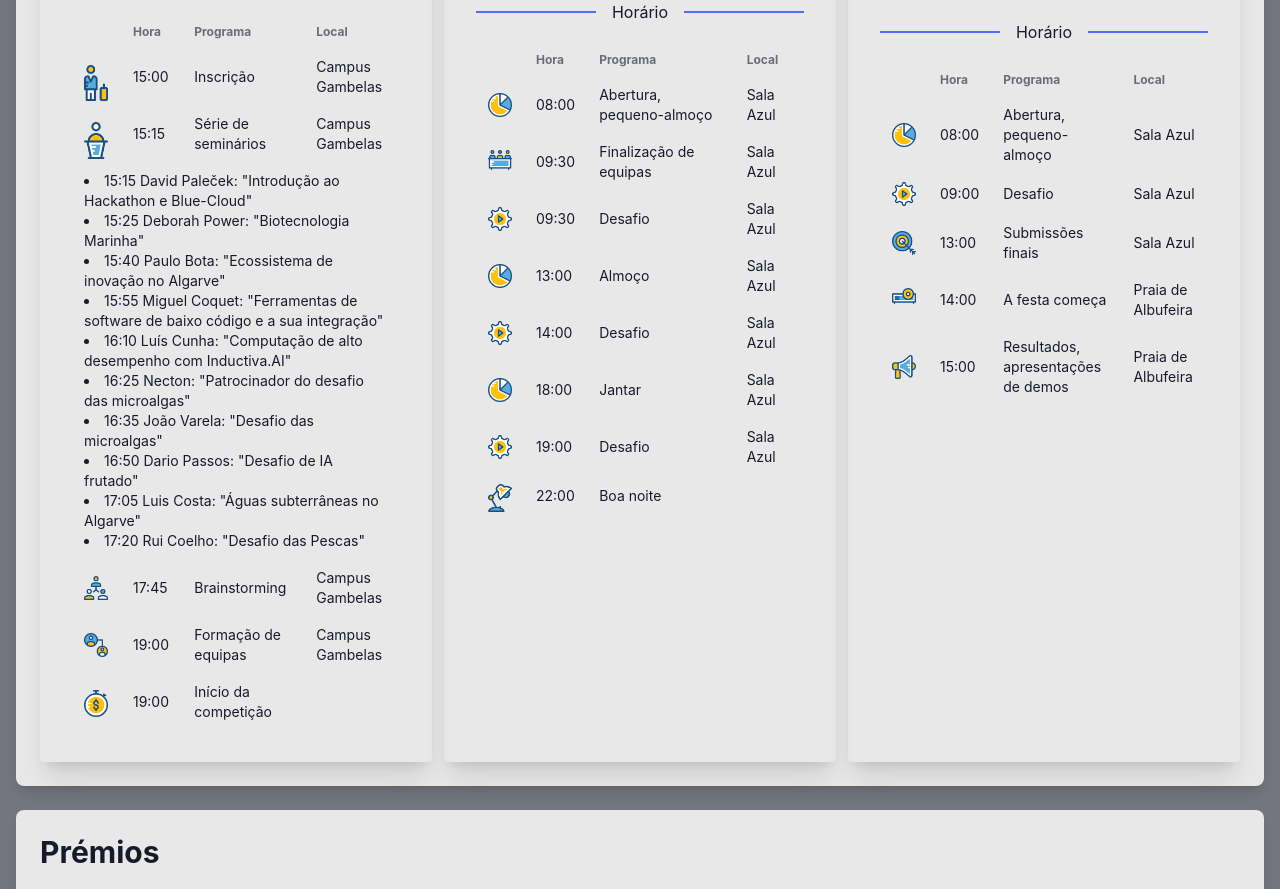
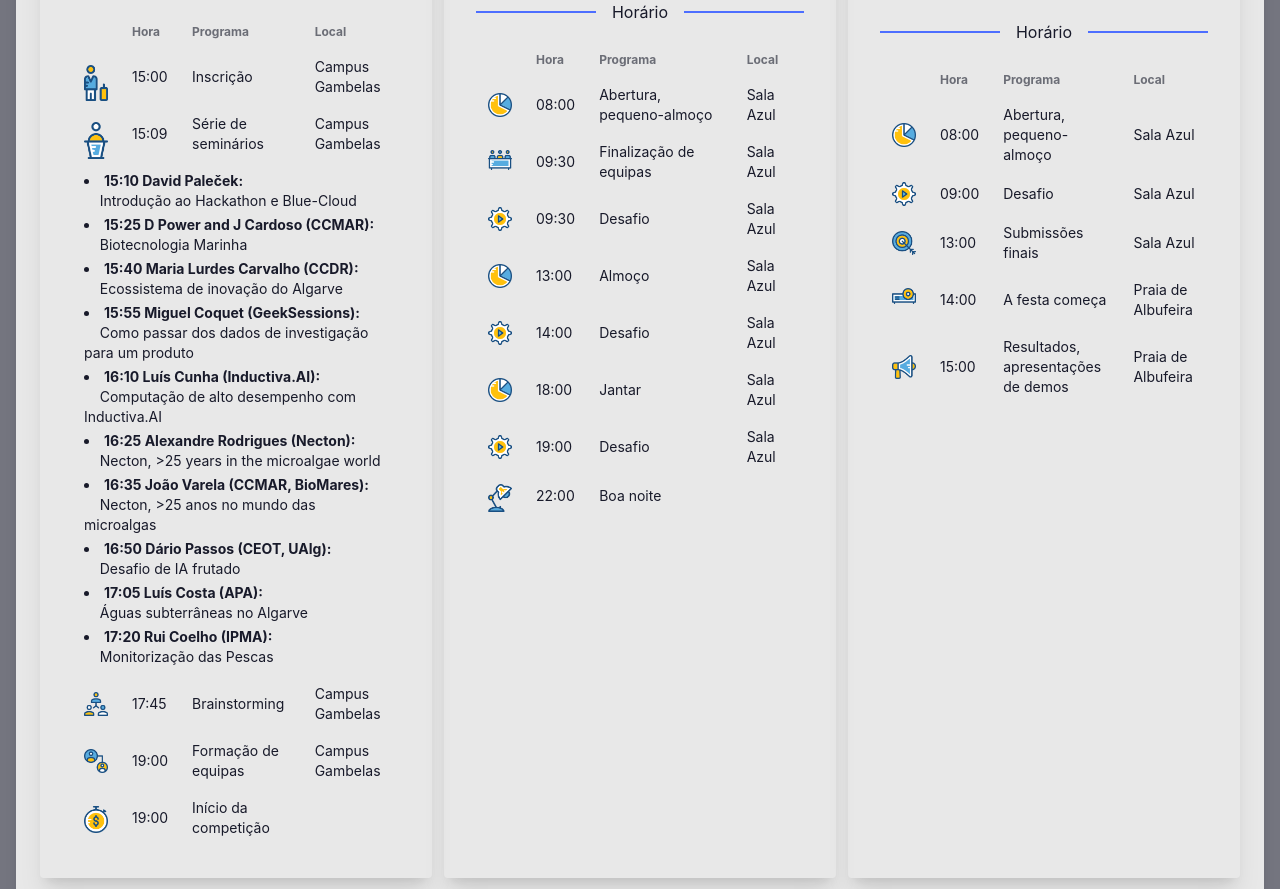
Before and after one commit to Unisergius/bluehack-vuejsproto, a Vue app: page /eventInfo in a window 1280 px wide. Shown: the part 1160-2049 px from the top of the page. Built offline with nearby package versions, Linux system fonts and the light colour scheme.

Commit message:
update logo, speakers

```diff
--- a/src/components/DayCard.vue
+++ b/src/components/DayCard.vue
@@ -35,8 +35,8 @@
                         <!-- <td></td> -->
                         <!-- <td></td> -->
                         <td colspan="4">
-                            <ul class="list-disc list-inside">
-                                <li v-for="(item, index) in event.items"  :key="index">{{ item }}</li>
+                            <ul class="list-disc list-inside space-y-1">
+                                <li v-for="(item, index) in event.items"  :key="index"><b>{{ item.time }}</b> <br>&nbsp;&nbsp;&nbsp;&nbsp;{{ item.event }} </li>
                             </ul>
                         </td>
                     </tr>
--- a/src/i18n/en.json
+++ b/src/i18n/en.json
@@ -155,19 +155,50 @@
           "location": "Gambelas Campus"
         },
         "item2":{
-          "time": "15:15",
+          "time": "15:09",
           "event": "Seminar series",
           "items": [
-            "15:15 David Paleček: \"Introduction to Hackathon and Blue-Cloud\"",
-            "15:25 Deborah Power: \"Marine Biotechnology\"",
-            "15:40 Paulo Bota: \"Innovation Ecosystem in Algarve\"",
-            "15:55 Miguel Coquet: \"Low Code Software Tools and Their Integration\"",
-            "16:10 Luís Cunha: \"High-Performance computing with Inductiva.AI\"",
-            "16:25 Necton: \"Microalgae Challenge Sponsor\"",
-            "16:35 João Varela: \"Microalgae Challenge\"",
-            "16:50 Dário Passos: \"Fruity AI Challenge\"",
-            "17:05 Luís Costa: \"Ground Water in Algarve\"",
-            "17:20 Rui Coelho: \"Fisheries Challenge\""
+            {
+              "time": "15:10 David Paleček:",
+              "event": "Introduction to the Hackathon and Blue-Cloud"
+
+            },
+            {
+              "time": "15:25 D Power and J Cardoso (CCMAR):",
+              "event": "Marine Biotechnology"
+            },
+            {
+              "time": "15:40 Maria Lurdes Carvalho (CCDR):",
+              "event": "Innovation Ecosystem in Algarve"
+            },
+            {
+              "time": "15:55 Miguel Coquet (GeekSessions):",
+              "event": "How to get from research data to a product"
+            },
+            {
+              "time": "16:10 Luís Cunha (Inductiva.AI):",
+              "event": "High-Performance computing with Inductiva.AI"
+            },
+            {
+              "time": "16:25 Alexandre Rodrigues (Necton):",
+              "event": "Necton, >25 years in the microalgae world"
+            },
+            {
+              "time": "16:35 João Varela (CCMAR, BioMares):",
+              "event": "Microalgae Challenge"
+            },
+            {
+              "time": "16:50 Dário Passos (CEOT, UAlg):",
+              "event": "Fruity AI Challenge"
+            },
+            {
+              "time": "17:05 Luís Costa (APA):",
+              "event": "Ground Water in Algarve"
+            },
+            {
+              "time": "17:20 Rui Coelho (IPMA):",
+              "event": "Fisheries Monitoring"
+            }
           ],
           "location": "Gambelas Campus"
         },
--- a/src/i18n/pt.json
+++ b/src/i18n/pt.json
@@ -156,19 +156,50 @@
           "location": "Campus Gambelas"
         },
         "item2":{
-          "time": "15:15",
+          "time": "15:09",
           "event": "Série de seminários",
           "items": [
-            "15:15 David Paleček: \"Introdução ao Hackathon e Blue-Cloud\"",
-            "15:25 Deborah Power: \"Biotecnologia Marinha\"",
-            "15:40 Paulo Bota: \"Ecossistema de inovação no Algarve\"",
-            "15:55 Miguel Coquet: \"Ferramentas de software de baixo código e a sua integração\"",
-            "16:10 Luís Cunha: \"Computação de alto desempenho com Inductiva.AI\"",
-            "16:25 Necton: \"Patrocinador do desafio das microalgas\"",
-            "16:35 João Varela: \"Desafio das microalgas\"",
-            "16:50 Dario Passos: \"Desafio de IA frutado\"",
-            "17:05 Luis Costa: \"Águas subterrâneas no Algarve\"",
-            "17:20 Rui Coelho: \"Desafio das Pescas\""
+            {
+              "time": "15:10 David Paleček:",
+              "event": "Introdução ao Hackathon e Blue-Cloud"
+
+            },
+            {
+              "time": "15:25 D Power and J Cardoso (CCMAR):",
+              "event": "Biotecnologia Marinha"
+            },
+            {
+              "time": "15:40 Maria Lurdes Carvalho (CCDR):",
+              "event": "Ecossistema de inovação do Algarve"
+            },
+            {
+              "time": "15:55 Miguel Coquet (GeekSessions):",
+              "event": "Como passar dos dados de investigação para um produto"
+            },
+            {
+              "time": "16:10 Luís Cunha (Inductiva.AI):",
+              "event": "Computação de alto desempenho com Inductiva.AI"
+            },
+            {
+              "time": "16:25 Alexandre Rodrigues (Necton):",
+              "event": "Necton, >25 years in the microalgae world"
+            },
+            {
+              "time": "16:35 João Varela (CCMAR, BioMares):",
+              "event": "Necton, >25 anos no mundo das microalgas"
+            },
+            {
+              "time": "16:50 Dário Passos (CEOT, UAlg):",
+              "event": "Desafio de IA frutado"
+            },
+            {
+              "time": "17:05 Luís Costa (APA):",
+              "event": "Águas subterrâneas no Algarve"
+            },
+            {
+              "time": "17:20 Rui Coelho (IPMA):",
+              "event": "Monitorização das Pescas"
+            }
           ],
           "location": "Campus Gambelas"
         },
--- a/src/pages/Partners.vue
+++ b/src/pages/Partners.vue
@@ -37,7 +37,7 @@ import greenColabImage from '@/assets/images/green-colab-cores.png';
 import inductivaImage from '@/assets/images/inductiva_ai_logo.jpg';
 import ipmaImage from '@/assets/images/logo_ipma_pt.jpg';
 import localFoundationImage from '@/assets/images/local_foundation_logo.jpeg';
-import nectonImage from '@/assets/images/logo_necton02.png';
+import nectonImage from '@/assets/images/logo_necton.png';
 import ualgTecCampusImage from '@/assets/images/ualg_tec_campus_logo.jpeg';
 import alTechHubImage from '@/assets/images/al_tech_hub.jpg';
 
```
Also changed, not shown: src/assets/images/logo_necton.png (added), src/assets/images/logo_necton02.png (deleted).
